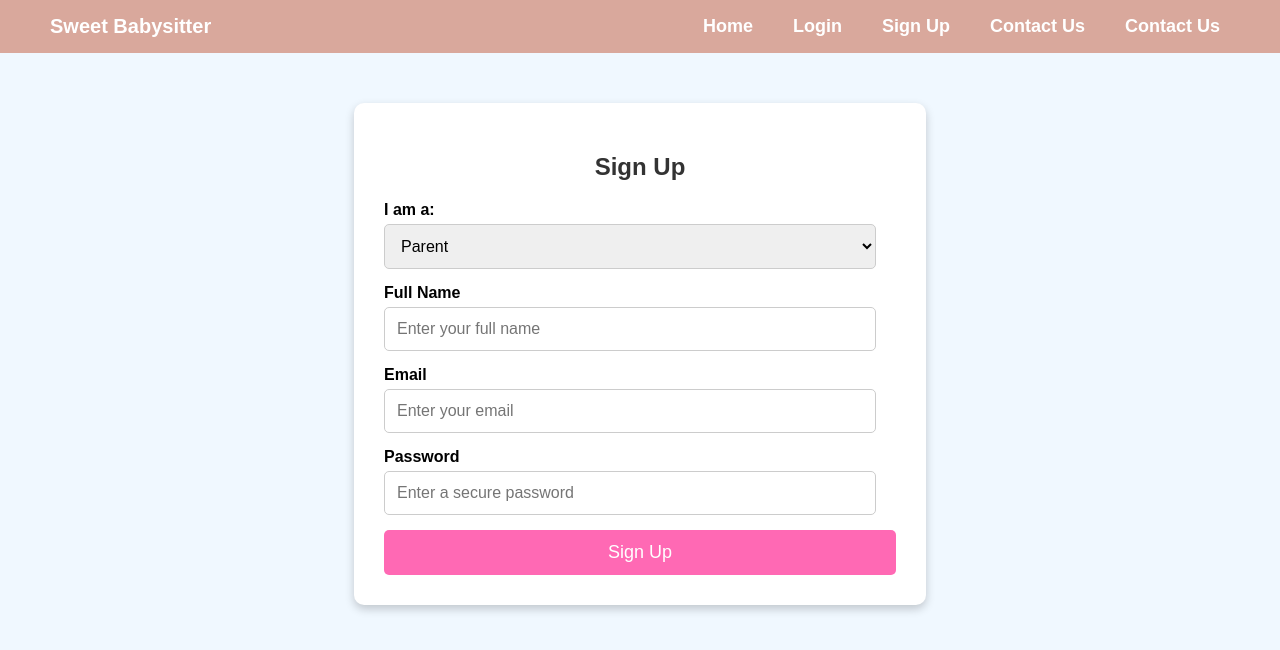
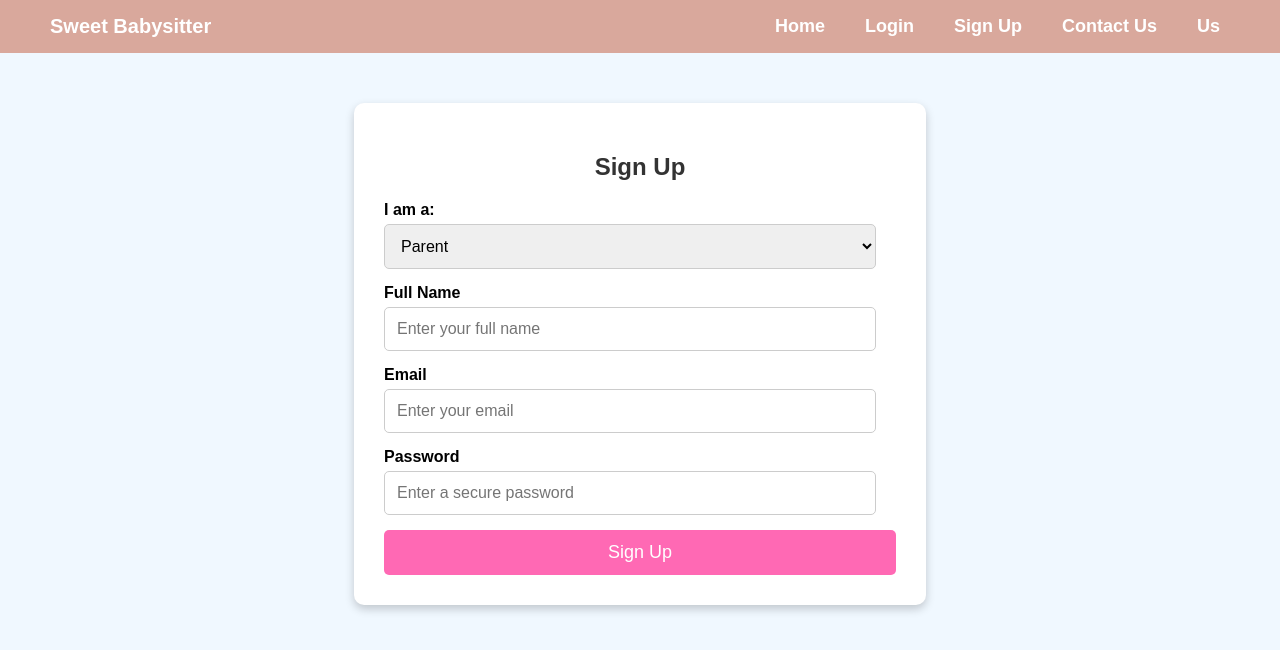
Before and after one commit to IntissarCherrahi/babysitter-website, a plain HTML site: page signup.html in a window 1280 px wide. Drawn offline with Linux system fonts and the light colour scheme.

Commit message:
Updated signup.html

```diff
--- a/signup.html
+++ b/signup.html
@@ -20,7 +20,7 @@
                 <li><a href="login.html">Login</a></li>
                 <li><a href="signup.html">Sign Up</a></li>
                 <li><a href="contact.html">Contact Us</a></li>
-                <li><a href="Us.html">Contact Us</a></li>
+                <li><a href="Us.html">Us</a></li>
 
             </ul>
         </nav>
```
